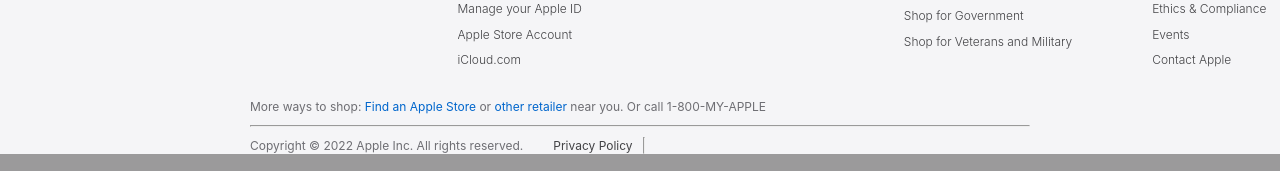
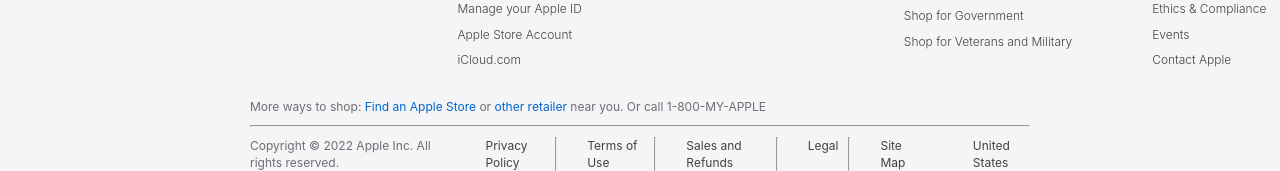
Before and after one commit to ylanwb/appleclonewebsite, a PHP site: page / in a window 1280 px wide. Shown: the part 5272-5443 px from the top of the page. Run offline with PHP 8.4, Linux system fonts and the light colour scheme.

Commit message:
First Commit

```diff
--- a/index.css
+++ b/index.css
@@ -464,6 +464,7 @@ sup {
 .verticalLine {
     display: flex;
 }
+
 .appleRetailer {
 
     color: rgb(0, 102, 204);
@@ -481,5 +482,6 @@ sup {
     margin-right: 10px;
 }
 .US {
-    margin-left: 25px;
+    margin-left: 45px;
+    color: rgb(66, 66, 69);
 }
--- a/index.html
+++ b/index.html
@@ -512,10 +512,18 @@
         <span>near you. Or call 1-800-MY-APPLE</span>
         <hr class="specialHr" style="margin-top: 10px; margin-bottom: 10px;" >
         <div class="verticalLine">
+
             <span>Copyright © 2022 Apple Inc. All rights reserved.</span>
             <span class="bottomFooter">Privacy Policy</span>
             <hr class="specialHr" />
-            <span class="bottomFootera"></span>
+            <span class="bottomFooter">Terms of Use</span>
+            <hr class="specialHr" />
+            <span class="bottomFooter">Sales and Refunds</span>
+            <hr class="specialHr" />
+            <span class="bottomFooter">Legal</span>
+            <hr class="specialHr" />
+            <span class="bottomFooter">Site Map</span>
+            <span class="US">United States</span>
         </div>
 
 
```
